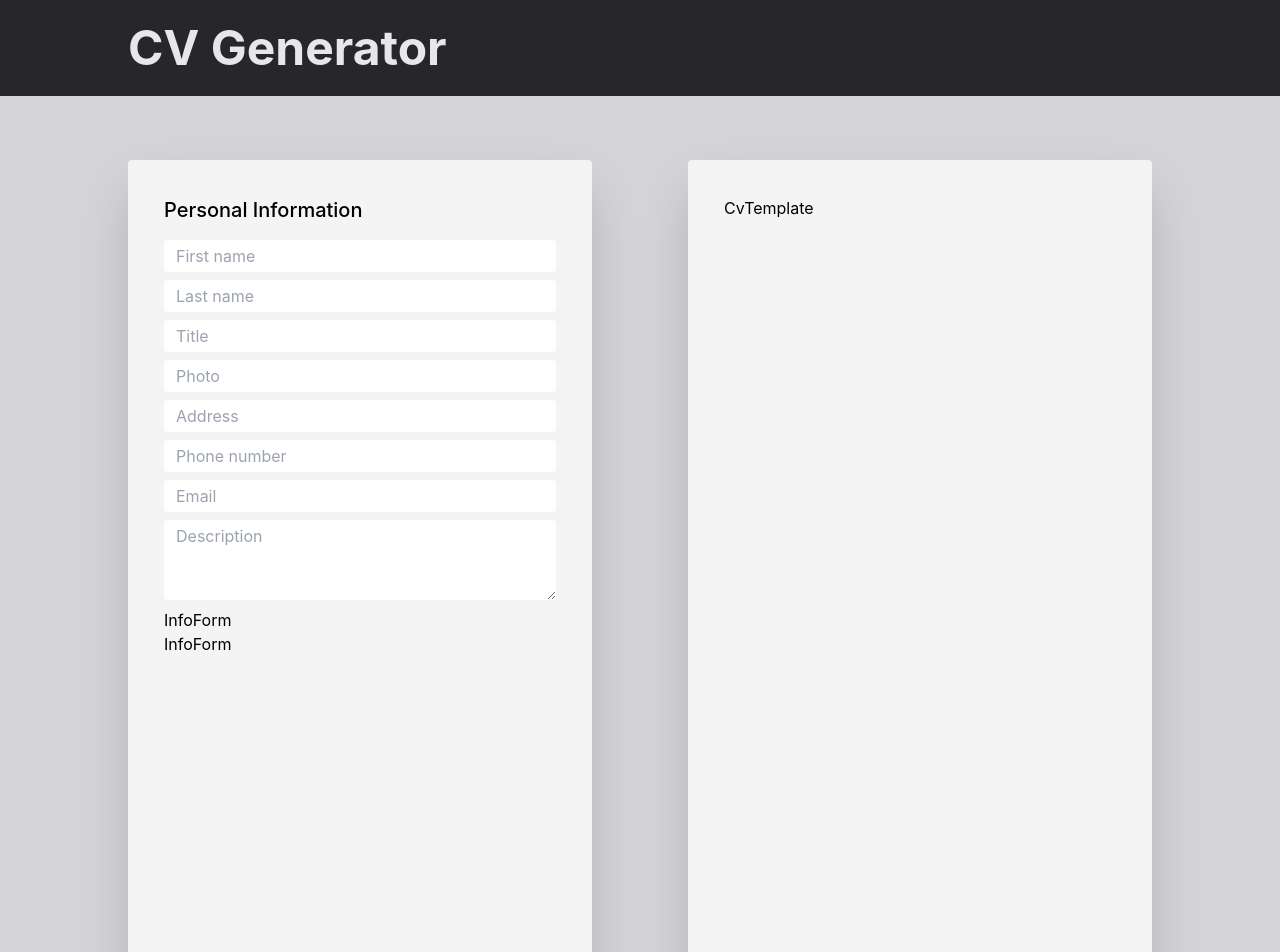
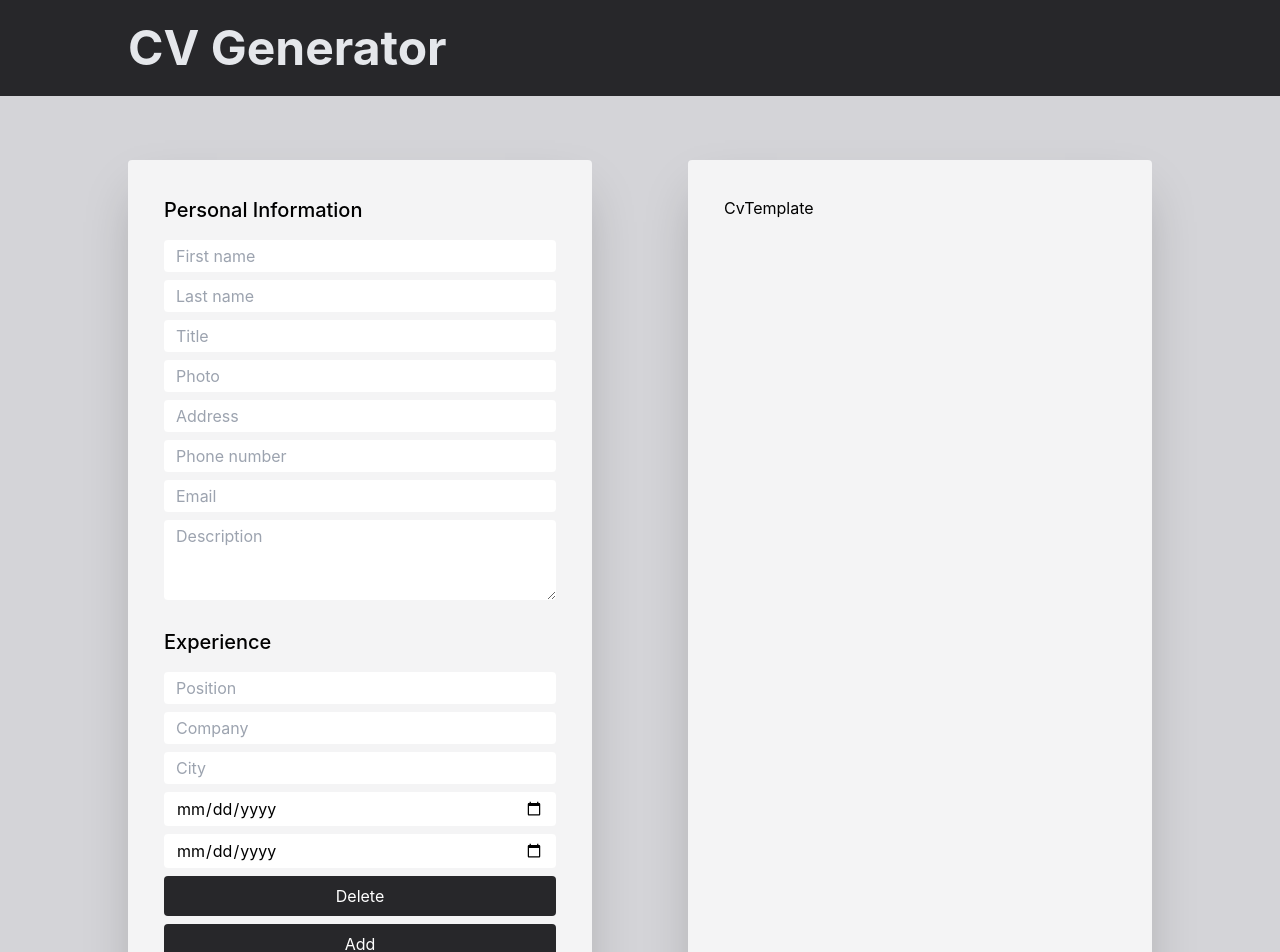
Before and after one commit to isaaxh/cv-generator, a React (Create React App) app: page / in a window 1280 px wide. Shown: the top 952 px of the page. Built offline with nearby package versions, Linux system fonts and the light colour scheme; the HTML template or start-up script is replaced by a standard one.

Commit message:
UI design of Education section complete

```diff
--- a/src/components/Button.js
+++ b/src/components/Button.js
@@ -0,0 +1,26 @@
+import React, { Component } from "react";
+import PropTypes from "prop-types";
+
+class Button extends Component {
+  constructor(props) {
+    super(props);
+  }
+
+  static get propTypes() {
+    return {
+      children: PropTypes.any,
+      buttonName: PropTypes.string,
+    };
+  }
+
+  render() {
+    const { buttonName } = this.props;
+    return (
+      <button className='bg-zinc-800 text-white px-3 py-2 mb-2 rounded'>
+        {buttonName}
+      </button>
+    );
+  }
+}
+
+export default Button;
--- /dev/null
+++ b/src/components/Education.js
@@ -0,0 +1,35 @@
+import React, { Component } from "react";
+import PropTypes from "prop-types";
+import Input from "./Input";
+import Button from "./Button";
+
+class Experience extends Component {
+  constructor(props) {
+    super(props);
+  }
+
+  static get propTypes() {
+    return {
+      children: PropTypes.any,
+      title: PropTypes.string,
+    };
+  }
+
+  render() {
+    const { title } = this.props;
+    return (
+      <div className='flex flex-col'>
+        <h1 className='text-xl font-medium mb-4'>{title}</h1>
+        <Input inputType='text' inputName='Position' />
+        <Input inputType='text' inputName='Company' />
+        <Input inputType='text' inputName='City' />
+        <Input inputType='date' inputName='From' />
+        <Input inputType='date' inputName='To' />
+        <Button buttonName='Delete' />
+        <Button buttonName='Add' />
+      </div>
+    );
+  }
+}
+
+export default Experience;
--- a/src/components/InfoForm.js
+++ /dev/null
@@ -1,9 +0,0 @@
-import React, { Component } from "react";
-
-class InfoForm extends Component {
-  render() {
-    return <div>InfoForm</div>;
-  }
-}
-
-export default InfoForm;
--- a/src/components/InputForm.js
+++ b/src/components/InputForm.js
@@ -1,19 +1,19 @@
 import React, { Component } from "react";
-import InfoForm from "./InfoForm";
 import PersonalInformation from "./PersonalInformation";
+import Experience from "./Education";
 
 export default class InputForm extends Component {
   render() {
     return (
       <div className='bg-zinc-100 flex-1 shadow-2xl rounded p-5 h-auto max-w-4xl h-fit-content lg:p-9 '>
-        <section className=''>
+        <section className='mb-5'>
           <PersonalInformation />
         </section>
-        <section>
-          <InfoForm />
+        <section className='mb-5'>
+          <Experience title='Experience' />
         </section>
-        <section>
-          <InfoForm />
+        <section className='mb-5'>
+          {/* <InformationForm title='Education' /> */}
         </section>
       </div>
     );
```
